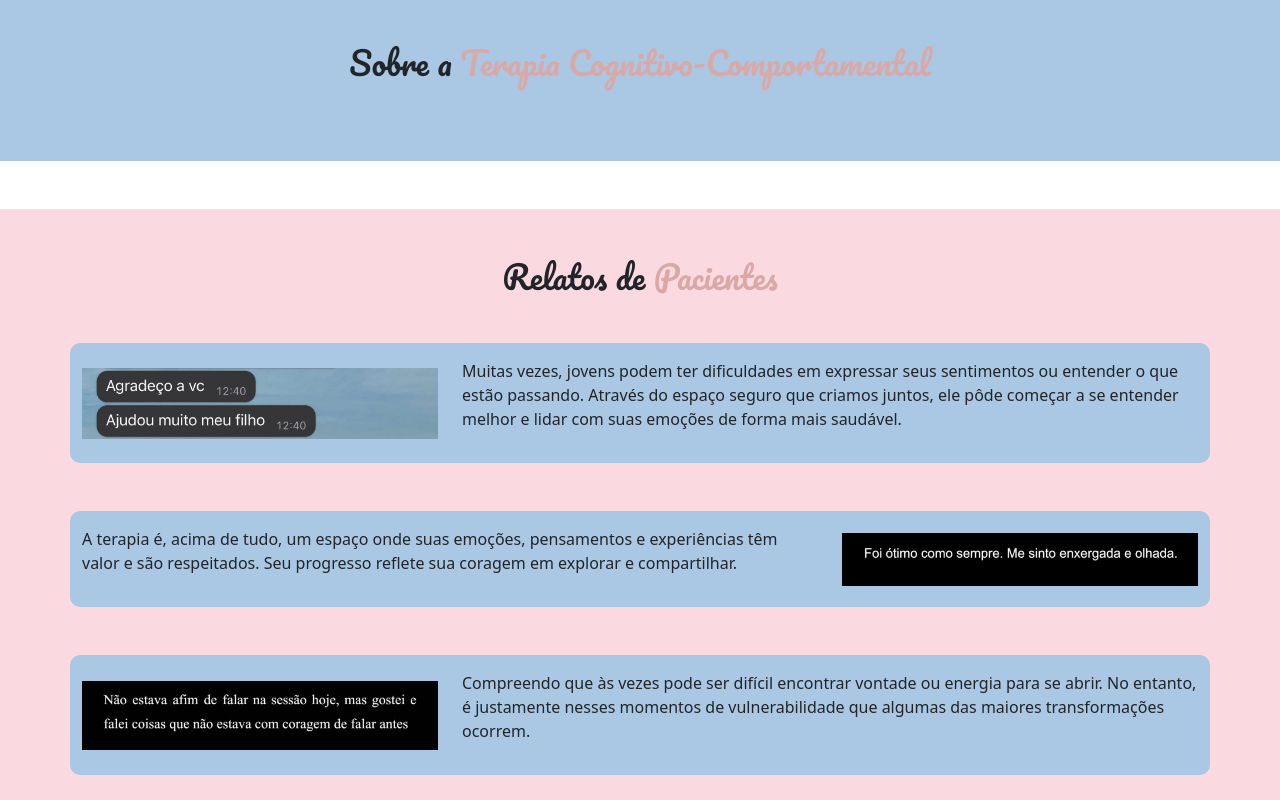
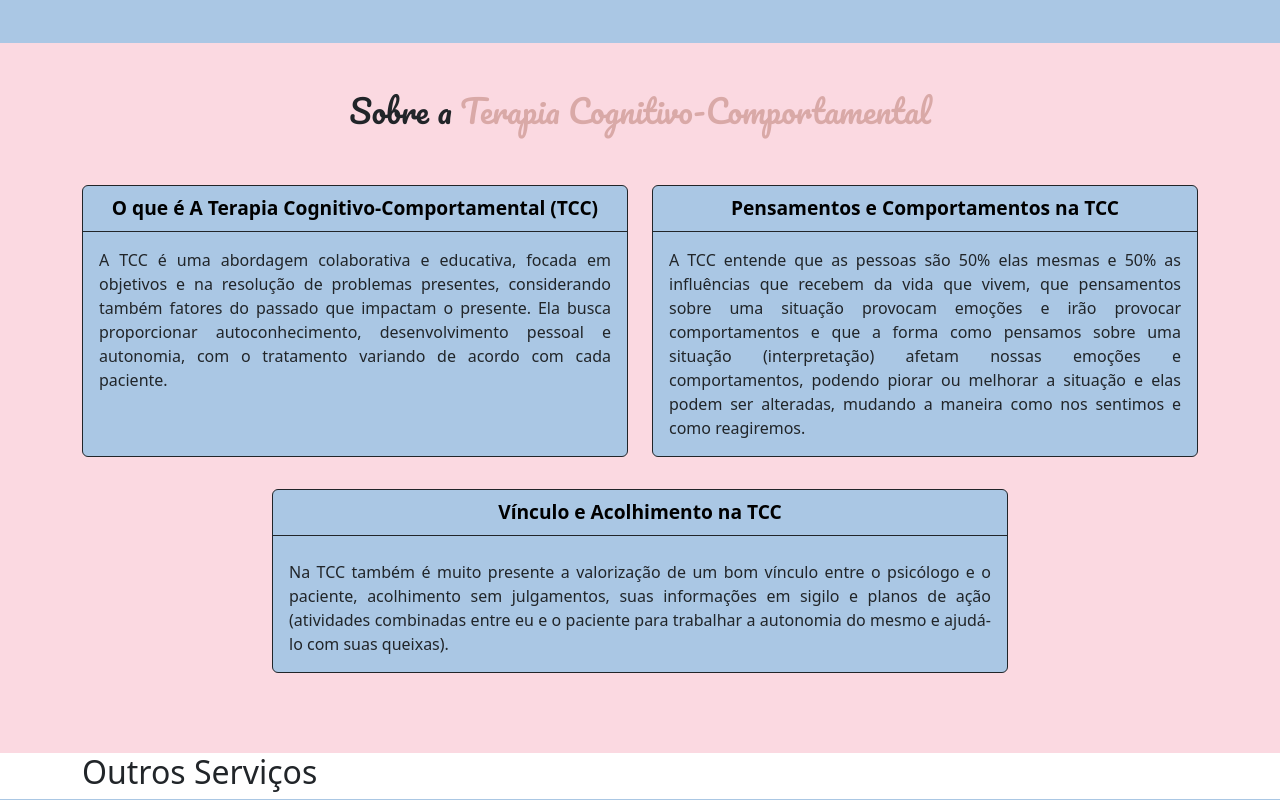
Before and after one commit to jake7038/Psicologa-Beatriz-Santos, a website: page index.html in a window 1280 px wide. Shown: the part 1440-2240 px from the top of the page. Drawn offline with nearby package versions, Linux system fonts and the light colour scheme.

Commit message:
seção de outros serviços e a de tcc

```diff
--- a/index.html
+++ b/index.html
@@ -118,24 +118,62 @@
     </div>
     </section>
 
-    <section id="terapia">
+    <section id="tcc" class="pt-5 pb-5">
         <div class="container">
-            <h2 class="section-title  text-center mb-5 " style="font-family: Pacifico;">Sobre a <span class="text-colored">Terapia Cognitivo-Comportamental</span></h2>
-            <div class="row mb-5 mb-5 pb-3 pt-3">
-                <div class="col-md-4">
+            <h2 class="section-title  text-center " style="font-family: Pacifico;">Sobre a <span class="text-colored">Terapia Cognitivo-Comportamental</span></h2>
+        <div class="row pt-5 d-flex">
+            <div class="col-md-6 bloco">
+                <div class="card border-dark mb-3 " >
+                    <div class="card-header bg-transparent border-dark titulo text-center">O que é A Terapia Cognitivo-Comportamental (TCC)</div>
+                    <div class="card-body  card-body-superior">
+                    <h5 class="card-title"></h5>
+                    <p class="card-text texto-superior">A TCC é uma abordagem colaborativa e educativa, focada em objetivos e na resolução de problemas presentes, considerando também fatores do passado que impactam o presente. Ela busca proporcionar autoconhecimento, desenvolvimento pessoal e autonomia, com o tratamento variando de acordo com cada paciente.</p>
+                    </div>
+                </div>
+            </div>
 
+            <div class="col-md-6 bloco">
+
+                    <div class="card border-dark  mb-3">
+                        <div class="card-header border-dark bg-transparent  titulo text-center">Pensamentos e Comportamentos na TCC</div>
+                        <div class="card-body  card-body-superior">
+                        <h5 class="card-title"></h5>
+                        <p class="card-text texto-superior"> A TCC entende que as pessoas são 50% elas mesmas e 50% as influências que recebem da vida que vivem, que pensamentos sobre uma situação provocam emoções e irão provocar comportamentos e que a forma como pensamos sobre uma situação (interpretação) afetam nossas emoções e comportamentos, podendo piorar ou melhorar a situação e elas podem ser alteradas, mudando a maneira como nos sentimos e como reagiremos.</p>
+                        </div>
+                    </div>
+            </div>
+            <div class="col-md-2">
+
+            </div>
+            <div class="col-md-8 bloco">
+                <div class="card border-dark mb-3">
+                    <div class="card-header bg-transparent border-dark titulo text-center">Vínculo e Acolhimento na TCC</div>
+                    <div class="card-body">
+                    <h5 class="card-title"></h5>
+                    <p class="card-text texto">  Na TCC também é muito presente a valorização de um bom vínculo entre o psicólogo e o paciente, acolhimento sem julgamentos, suas informações em sigilo e planos de ação (atividades combinadas entre eu e o paciente para trabalhar a autonomia do mesmo e ajudá-lo com suas queixas).</p>
+                    </div>
                 </div>
+            </div>
+            <div class="col-md-2">
+
             </div>
         </div>
 
 
+    </section>
+
+
+    <section>
+        <div class="container">
+            <h2> Outros Serviços</h2>
+        </div>
 
     </section>
 
     <section id="relatos" class=" relatos pt-5 pb-5">
         <div class="container">
 
-            <h2 class="section-title  text-center mb-5 " style="font-family: Pacifico;">Relatos de <span class="text-colored">Pacientes</span></h2>
+            <h2 class="section-title  text-center mb-5 " style="font-family: Pacifico;">Relatos de <span class="text-colored-primary">Pacientes</span></h2>
             <div data-aos="fade-right" class="row coluna-blue mb-5 mb-5 pb-3 pt-3">
 
 
--- a/src/styles/main.less
+++ b/src/styles/main.less
@@ -115,7 +115,7 @@
 }
 
 .relatos{
-    background-color: @corrosaprimario;
+    background-color: @corazulsecundario;
     .row{
         display: flex;
         align-items: center;
@@ -156,7 +156,42 @@
     display: inline;
 }
 
+#tcc{
+    background-color: @corrosaprimario;
+    .row{
 
+
+        .bloco{
+            padding-bottom: 1em;
+
+            .card{
+                background-color: @corazulsecundario;
+            }
+            .titulo{
+                color: black;
+                font-weight: bolder;
+                font-size: larger;
+            }
+
+            .card-body-superior{
+                height: 14em;
+                display: flex;
+                justify-content: center;
+                align-items: top;
+            }
+            .texto-superior{
+                text-align: justify;
+
+                justify-content: center;
+                align-items: center;
+            }
+            .texto{
+                text-align: justify;
+            }
+        }
+    }
+
+}
 
 .social-links a{
     text-decoration: none;
```
Also changed, not shown: build/styles/styles.css.
